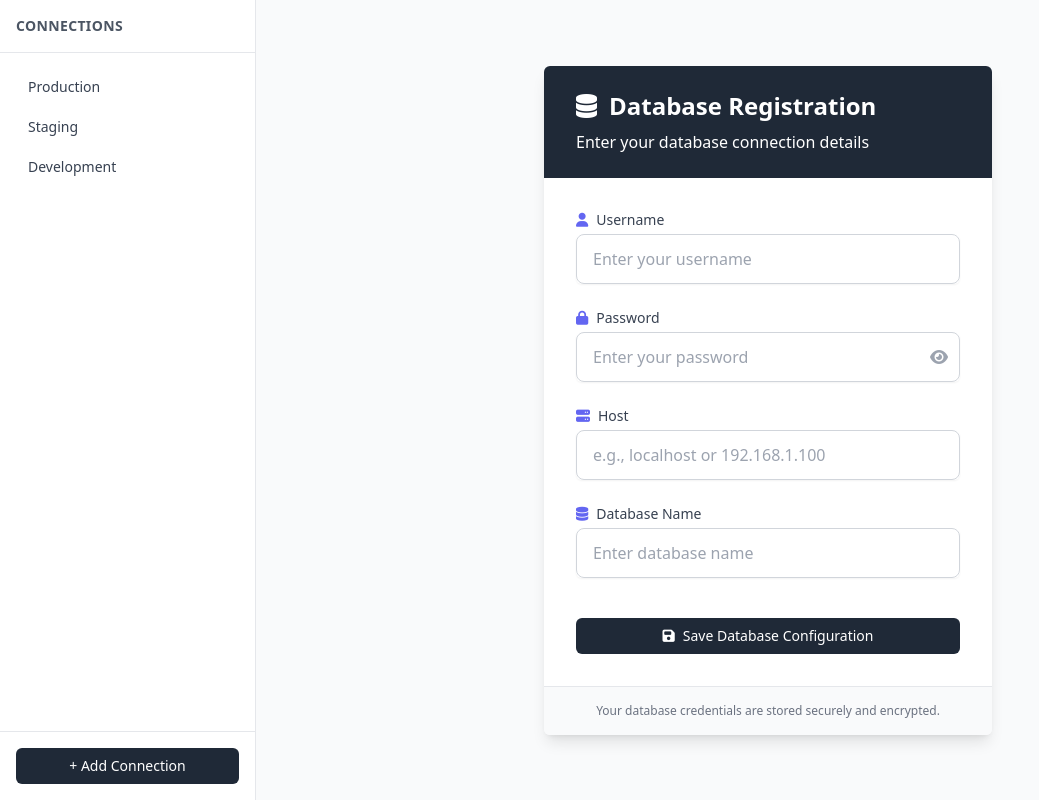
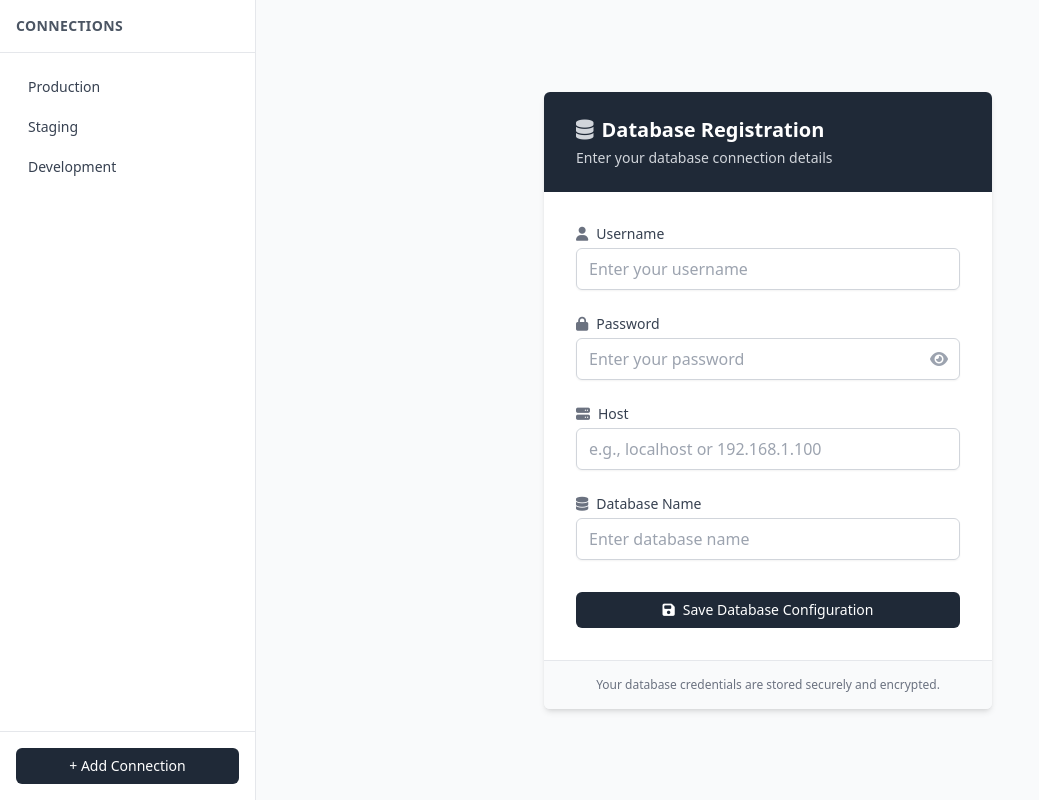
Before and after one commit to danilocgsilva/table_to_database_web, a Python web app: template flask/templates/registration.html in a window 1280 px wide. Shown: the whole page, without its empty margins (0-1039 px from the left). Run offline with Jinja, Linux system fonts and the light colour scheme; the template is opened without the code that fills it, so the values that code supplies are empty; some libraries are stand-ins or nearby versions.

Commit message:
wip: database registration look and feel

```diff
--- a/flask/templates/registration.html
+++ b/flask/templates/registration.html
@@ -10,18 +10,14 @@
 
     <main class="flex-1 flex items-center justify-center p-4">
 
-        <div class="max-w-md w-full bg-white rounded-md shadow-lg overflow-hidden">
+        <div class="max-w-md w-full bg-white rounded-md shadow-md overflow-hidden">
             <!-- Header -->
-            <div class="
-                bg-gray-800
-                py-6
-                px-8"
-            >
-                <h1 class="text-2xl font-bold text-white flex items-center">
-                    <i class="fas fa-database mr-3"></i>
+            <div class="bg-gray-800 py-6 px-8">
+                <h1 class="text-xl font-semibold text-white flex items-center">
+                    <i class="fas fa-database mr-2 text-gray-300"></i>
                     Database Registration
                 </h1>
-                <p class="text-white mt-2">Enter your database connection details</p>
+                <p class="text-gray-300 mt-1 text-sm">Enter your database connection details</p>
             </div>
 
             <!-- Form -->
@@ -29,11 +25,11 @@
                 <!-- Username Field -->
                 <div>
                     <label for="username" class="block text-sm font-medium text-gray-700 mb-1">
-                        <i class="fas fa-user text-indigo-500 mr-2"></i>Username
+                        <i class="fas fa-user text-gray-500 mr-2"></i>Username
                     </label>
                     <div class="mt-1 relative rounded-md shadow-sm">
                         <input type="text" id="username" name="username"
-                            class="py-3 px-4 block w-full border border-gray-300 rounded-lg focus:ring-2 focus:ring-indigo-500 focus:border-indigo-500 transition"
+                            class="py-2 px-3 block w-full border border-gray-300 rounded-md focus:ring-1 focus:ring-gray-500 focus:border-gray-500 transition"
                             placeholder="Enter your username" required>
                     </div>
                 </div>
@@ -41,11 +37,11 @@
                 <!-- Password Field -->
                 <div>
                     <label for="password" class="block text-sm font-medium text-gray-700 mb-1">
-                        <i class="fas fa-lock text-indigo-500 mr-2"></i>Password
+                        <i class="fas fa-lock text-gray-500 mr-2"></i>Password
                     </label>
                     <div class="mt-1 relative rounded-md shadow-sm">
                         <input type="password" id="password" name="password"
-                            class="py-3 px-4 block w-full border border-gray-300 rounded-lg focus:ring-2 focus:ring-indigo-500 focus:border-indigo-500 transition"
+                            class="py-2 px-3 block w-full border border-gray-300 rounded-md focus:ring-1 focus:ring-gray-500 focus:border-gray-500 transition"
                             placeholder="Enter your password" required>
                         <button type="button" class="absolute inset-y-0 right-0 pr-3 flex items-center"
                             id="togglePassword">
@@ -57,11 +53,11 @@
                 <!-- Host Field -->
                 <div>
                     <label for="host" class="block text-sm font-medium text-gray-700 mb-1">
-                        <i class="fas fa-server text-indigo-500 mr-2"></i>Host
+                        <i class="fas fa-server text-gray-500 mr-2"></i>Host
                     </label>
                     <div class="mt-1 relative rounded-md shadow-sm">
                         <input type="text" id="host" name="host"
-                            class="py-3 px-4 block w-full border border-gray-300 rounded-lg focus:ring-2 focus:ring-indigo-500 focus:border-indigo-500 transition"
+                            class="py-2 px-3 block w-full border border-gray-300 rounded-md focus:ring-1 focus:ring-gray-500 focus:border-gray-500 transition"
                             placeholder="e.g., localhost or 192.168.1.100" required>
                     </div>
                 </div>
@@ -69,28 +65,19 @@
                 <!-- Database Name Field -->
                 <div>
                     <label for="database" class="block text-sm font-medium text-gray-700 mb-1">
-                        <i class="fas fa-database text-indigo-500 mr-2"></i>Database Name
+                        <i class="fas fa-database text-gray-500 mr-2"></i>Database Name
                     </label>
                     <div class="mt-1 relative rounded-md shadow-sm">
                         <input type="text" id="database" name="database"
-                            class="py-3 px-4 block w-full border border-gray-300 rounded-lg focus:ring-2 focus:ring-indigo-500 focus:border-indigo-500 transition"
+                            class="py-2 px-3 block w-full border border-gray-300 rounded-md focus:ring-1 focus:ring-gray-500 focus:border-gray-500 transition"
                             placeholder="Enter database name" required>
                     </div>
                 </div>
 
                 <!-- Submit Button -->
-                <div class="pt-4">
+                <div class="pt-2">
                     <button type="submit"
-                        class="
-                            w-full
-                            bg-gray-800
-                            hover:bg-gray-700
-                            text-white
-                            px-4 py-2
-                            text-sm
-                            rounded-md
-                            transition"
-                        >
+                        class="w-full bg-gray-800 hover:bg-gray-700 text-white px-4 py-2 text-sm rounded-md transition">
                         <i class="fas fa-save mr-2"></i>Save Database Configuration
                     </button>
                 </div>
@@ -105,8 +92,6 @@
         </div>
 
     </main>
-
-
 
     <script>
         // Toggle password visibility
```
